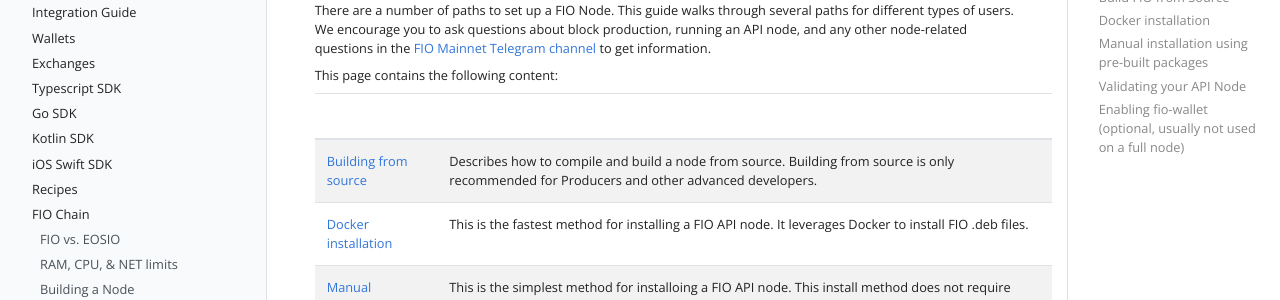
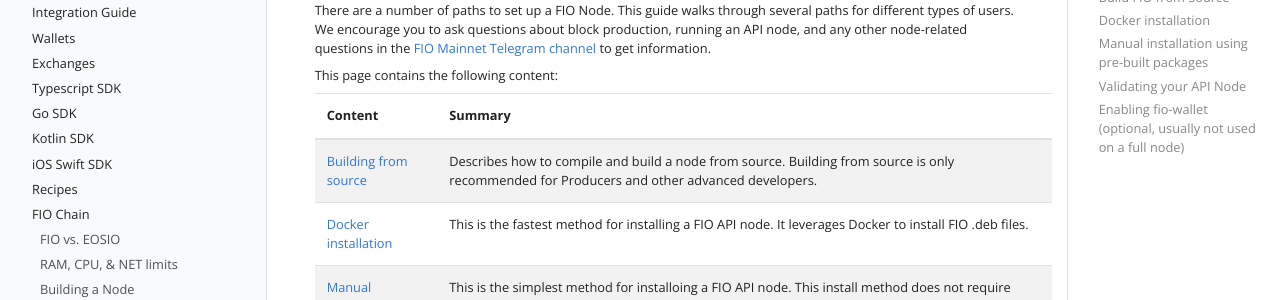
Before and after one commit to fioprotocol/fio-devhub, a Jekyll site: the page built from _docs/chain/node-build.md, in a window 1280 px wide and 900 px high. Shown: the part 189-489 px from the top of the window. Built offline with Jekyll 4.4.1, drawn with Linux system fonts in a browser that asks for light colours.

Commit message:
fix table

```diff
--- a/_docs/chain/node-build.md
+++ b/_docs/chain/node-build.md
@@ -8,7 +8,7 @@ There are a number of paths to set up a FIO Node. This guide walks through sever
 
 This page contains the following content:
 
-| | |
+|Content  |Summary |
 |---|---|
 | [Building from source]({{site.baseurl}}/docs/chain/node-build#build-fio-from-source) | Describes how to compile and build a node from source. Building from source is only recommended for Producers and other advanced developers. |
 | [Docker installation]({{site.baseurl}}/docs/chain/node-build#docker-installation) | This is the fastest method for installing a FIO API node. It leverages Docker to install FIO .deb files. |
```
